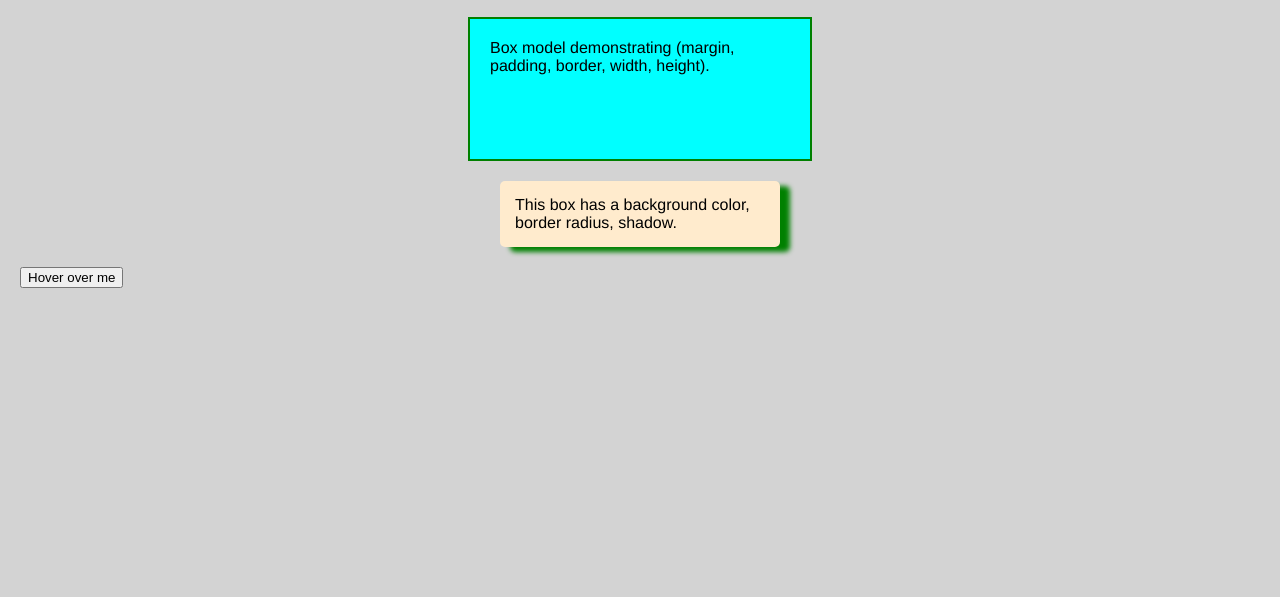
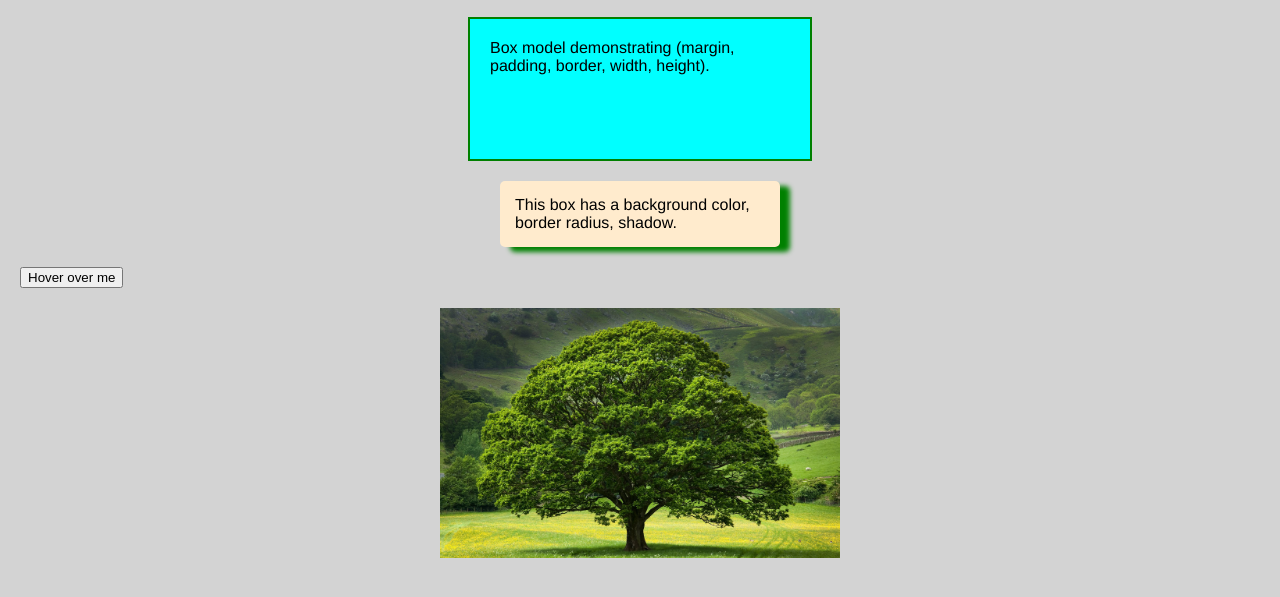
Before and after one commit to ShareghYusefi/css-properties, a plain HTML site: page index.html in a window 1280 px wide. Shown: the part 131-728 px from the top of the page. Drawn offline with Linux system fonts and the light colour scheme.

Commit message:
background image

```diff
--- a/index.html
+++ b/index.html
@@ -26,5 +26,6 @@
     </div>
 
     <button class="hover-button">Hover over me</button>
+    <div id="tree"></div>
   </body>
 </html>
--- a/style.css
+++ b/style.css
@@ -52,3 +52,13 @@ h1 {
   background-color: black;
   color: white;
 }
+
+#tree {
+  width: 400px;
+  height: 250px;
+  background-color: blue;
+  margin: 20px auto;
+  background-image: url("tree.jpg");
+  background-size: cover; /* image will cover entire container */
+  background-repeat: no-repeat;
+}
```
Also changed, not shown: tree.jpg (added).
